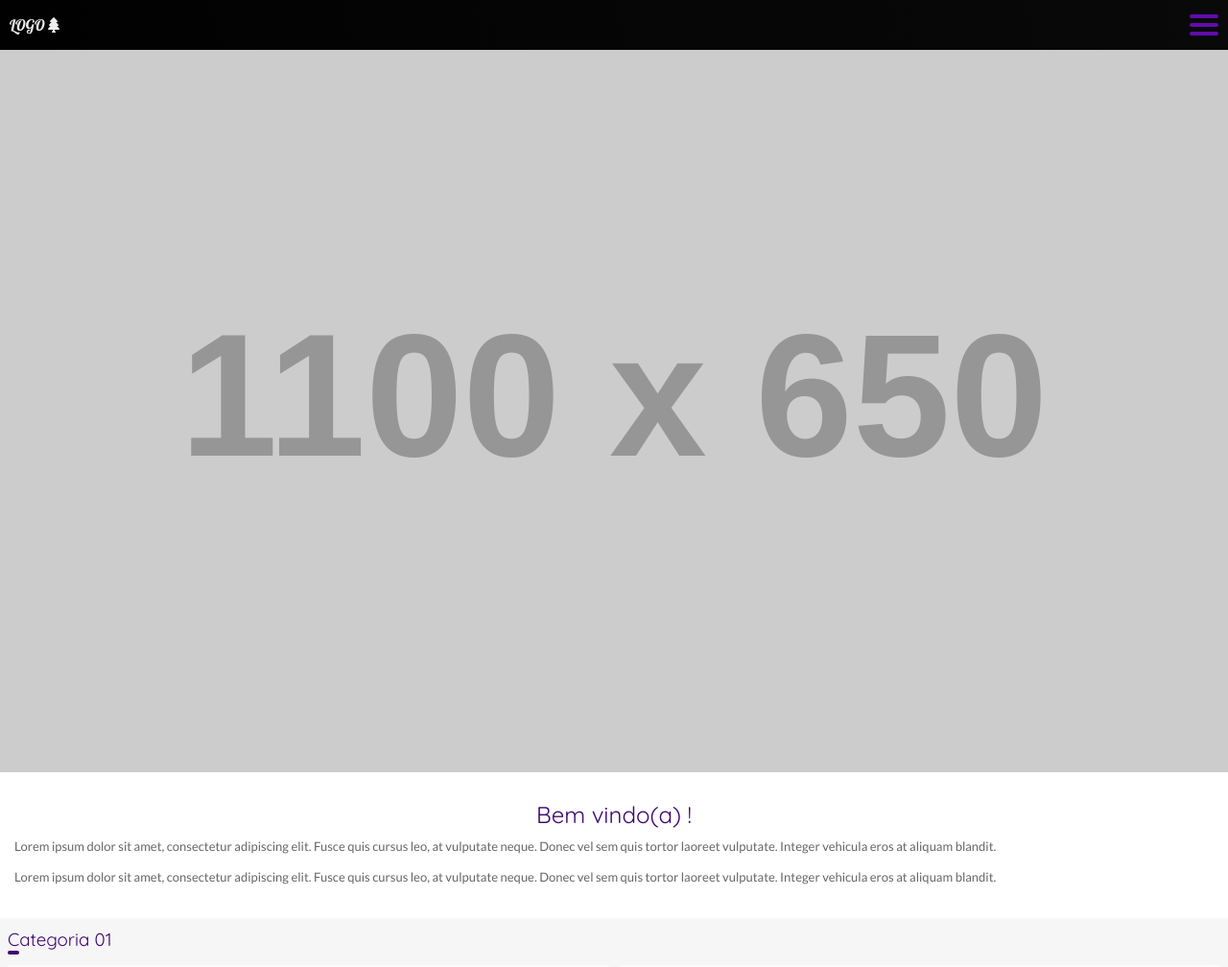
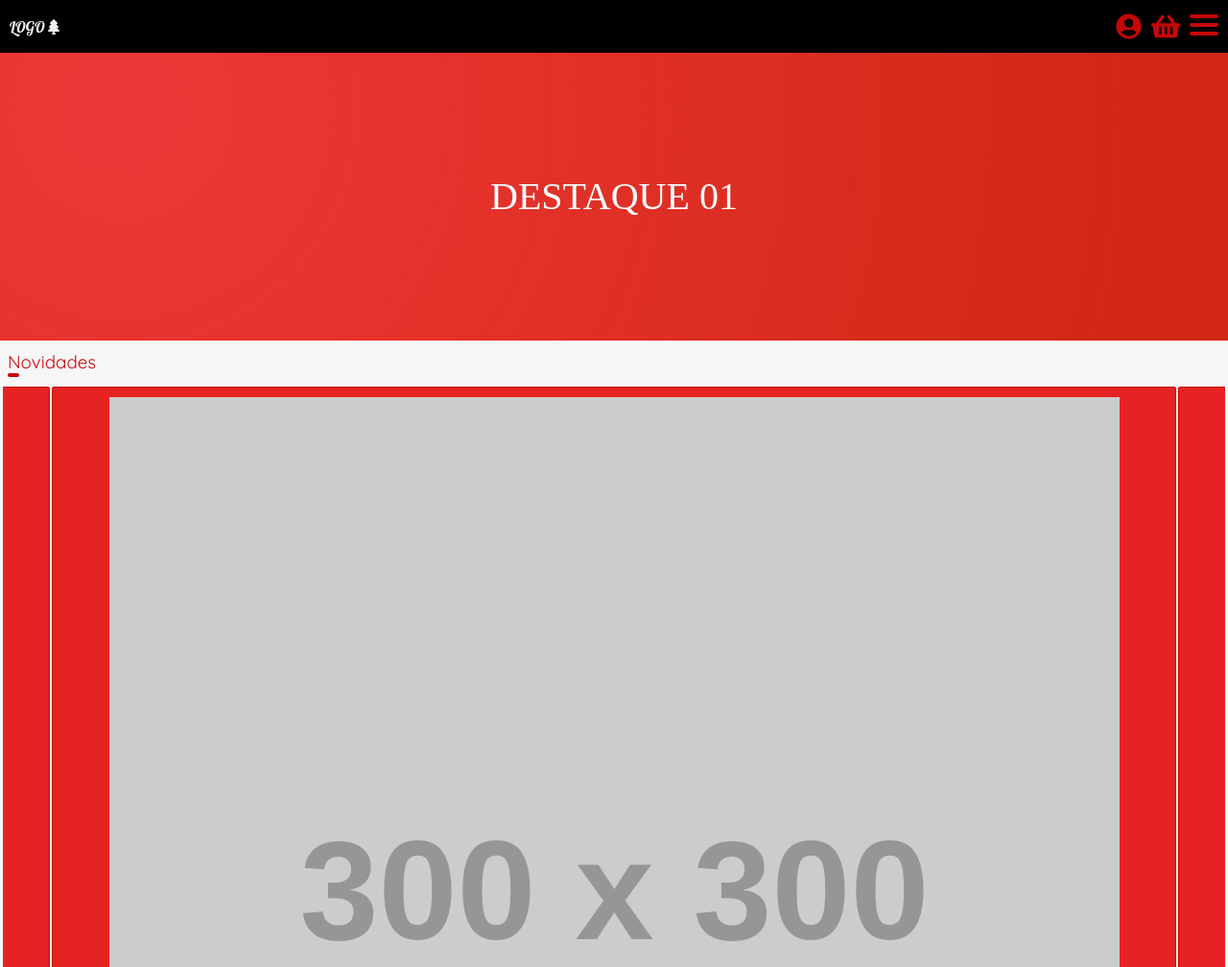
Before and after one commit to hugowm/loja, a React app: page / in a window 1280 px wide. Shown: the top 1008 px of the page at 96% size. Built offline with nearby package versions, Linux system fonts and the light colour scheme; placeholder pictures from the web are drawn by us; a web font is replaced by a local one.

Commit message:
homepage

```diff
--- a/app/components/button-menu-mobile.js
+++ b/app/components/button-menu-mobile.js
@@ -2,8 +2,8 @@ import React from 'react';
 
 export default (props) => (
     <div className={`button-menu-mobile ${props.cls}`} onClick={props.onClick}>
-        <div className="bar1"></div>
-        <div className="bar2"></div>
-        <div className="bar3"></div>
+        <div className="bar1 bar"></div>
+        <div className="bar2 bar"></div>
+        <div className="bar3 bar"></div>
     </div>
 )
--- a/app/components/header.js
+++ b/app/components/header.js
@@ -1,10 +1,10 @@
 import React from 'react';
 import { FontAwesomeIcon } from '@fortawesome/react-fontawesome';
-import { faTree } from '@fortawesome/free-solid-svg-icons';
+import { faTree, faShoppingBasket, faUserCircle } from '@fortawesome/free-solid-svg-icons';
 
 import ButtonMenuMobile from '../components/button-menu-mobile';
 import Menu from '../components/menu';
-
+import IconButton from '../components/icon-button'
 
 export default class Header extends React.Component {
     constructor(props){
@@ -27,11 +27,15 @@ export default class Header extends React.Component {
     render(){
         return (
             <header className="header-site-mobile">
-                <div className="top-mobile">
+                <div className={this.state.menuOpened ? 'top-mobile change' : 'top-mobile'}>
                     <div>
                         LOGO <FontAwesomeIcon icon={faTree}  />
                     </div>
-                    <ButtonMenuMobile onClick={this.openCloseMenu} cls={this.state.menuOpened ? 'change' : ''} />
+                    <div className="buttons">
+                        <IconButton cls="button-account" icon={faUserCircle} onClick={()=>{}} />
+                        <IconButton cls="button-cart" icon={faShoppingBasket} onClick={()=>{}} />
+                        <ButtonMenuMobile onClick={this.openCloseMenu} cls={this.state.menuOpened ? 'change' : ''} />
+                    </div>
                 </div>
                 <Menu cls={this.state.menuOpened ? '' : 'closed'} />
             </header>
--- a/app/pages/hompage.js
+++ b/app/pages/hompage.js
@@ -7,27 +7,26 @@ export default class HomePage extends React.Component {
         return (
             <div className="home-page">
                 <Slider dots={false} infinite={true} autoplay={true} autoplaySpeed={5000} speed={500} slidesToShow={1} slidesToScroll={1} arrows={false}>
-                    <img src="https://via.placeholder.com/1100x650/FEE/666?text=IMAGEM+01" />
-                    <img src="https://via.placeholder.com/1100x650/EEF/999?text=IMAGEM+02" />
-                    <img src="https://via.placeholder.com/1100x650/FEE/666?text=IMAGEM+03" />
-                    <img src="https://via.placeholder.com/1100x650/EEF/999?text=IMAGEM+04" />
-                    <img src="https://via.placeholder.com/1100x650/FEE/666?text=IMAGEM+05" />
-                    <img src="https://via.placeholder.com/1100x650/EEF/999?text=IMAGEM+06" />
+                    {/* <img src="https://via.placeholder.com/1100x650/E72222/000?text=BANNER+01" />
+                    <img src="https://via.placeholder.com/1100x650/000/E72222?text=BANNER+02" />
+                    <img src="https://via.placeholder.com/1100x650/E72222/000?text=BANNER+03" /> */}
+                    <div className="bannerTop">
+                        DESTAQUE 01
+                    </div>
+                    <div className="bannerTop b2">
+                        DESTAQUE 02
+                    </div>
+                    <div className="bannerTop b3">
+                        DESTAQUE 03
+                    </div>
+                    <div className="bannerTop b4">
+                        DESTAQUE 04
+                    </div>
                 </Slider>
 
-                <section className="section text01">
-                    <h1>Bem vindo(a) !</h1>
-                    <p>
-                        Lorem ipsum dolor sit amet, consectetur adipiscing elit. Fusce quis cursus leo, at vulputate neque. Donec vel sem quis tortor laoreet vulputate. Integer vehicula eros at aliquam blandit.
-                        <br />
-                        <br />
-                        Lorem ipsum dolor sit amet, consectetur adipiscing elit. Fusce quis cursus leo, at vulputate neque. Donec vel sem quis tortor laoreet vulputate. Integer vehicula eros at aliquam blandit.
-                    </p>
-                </section>
-
                 <section className="section categoria01">
-                    <h3>Categoria 01</h3>
-                    <Slider dots={false} infinite={true} autoplay={true} autoplaySpeed={4000} speed={500} slidesToShow={2} slidesToScroll={1} arrows={false}>
+                    <h3>Novidades</h3>
+                    <Slider dots={false} infinite={true} autoplay={false} autoplaySpeed={4000} speed={500} slidesToShow={1} centerMode={true} slidesToScroll={1} arrows={false}>
                         <ProductShowcase cls="item-slider-2-home" image="https://via.placeholder.com/300x300/EEF/999?text=PRODUTO+01" name="Produto 01" description="Lorem ipsum dolor sit amet, consectetur adipiscing elit. Mauris viverra, mauris lobortis luctus suscipit." price="R$60,00" />
                         <ProductShowcase cls="item-slider-2-home" image="https://via.placeholder.com/300x300/FEE/666?text=PRODUTO+02" name="Produto 02" description="Lorem ipsum dolor sit amet, consectetur adipiscing elit. Mauris viverra, mauris lobortis luctus suscipit." price="R$80,00" />
                         <ProductShowcase cls="item-slider-2-home" image="https://via.placeholder.com/300x300/EEF/999?text=PRODUTO+03" name="Produto 03" description="Lorem ipsum dolor sit amet, consectetur adipiscing elit. Mauris viverra, mauris lobortis luctus suscipit." price="R$90,00" />
@@ -42,7 +41,7 @@ export default class HomePage extends React.Component {
 
                 <section className="section categoria01">
                     <h3>Categoria 02</h3>
-                    <Slider dots={false} infinite={true} autoplay={true} autoplaySpeed={2500} speed={500} slidesToShow={2} slidesToScroll={1} arrows={false}>
+                    <Slider dots={false} infinite={true} autoplay={false} autoplaySpeed={2500} speed={500} slidesToShow={2} slidesToScroll={1} arrows={false}>
                         <ProductShowcase cls="item-slider-2-home" image="https://via.placeholder.com/300x300/EEF/999?text=PRODUTO+01" name="Produto 01" description="Lorem ipsum dolor sit amet, consectetur adipiscing elit. Mauris viverra, mauris lobortis luctus suscipit." price="R$60,00" />
                         <ProductShowcase cls="item-slider-2-home" image="https://via.placeholder.com/300x300/FEE/666?text=PRODUTO+02" name="Produto 02" description="Lorem ipsum dolor sit amet, consectetur adipiscing elit. Mauris viverra, mauris lobortis luctus suscipit." price="R$80,00" />
                         <ProductShowcase cls="item-slider-2-home" image="https://via.placeholder.com/300x300/EEF/999?text=PRODUTO+03" name="Produto 03" description="Lorem ipsum dolor sit amet, consectetur adipiscing elit. Mauris viverra, mauris lobortis luctus suscipit." price="R$90,00" />
--- a/app/styles/style.css
+++ b/app/styles/style.css
@@ -1,6 +1,6 @@
 @import url("slick.css");
 @import url("slick-theme.css");
-@import url('https://fonts.googleapis.com/css?family=Lobster|Lato|Quicksand&display=swap');
+@import url('https://fonts.googleapis.com/css?family=Lobster|Lato|Quicksand|Baloo+Bhai&display=swap');
 
 * {
     margin: 0px;
@@ -28,7 +28,7 @@ h3::after{
     width: 12px;
     border-radius: 10px;
     height: 4px;
-    background-color: #3E0470;
+    background-color: #c60707;
 }
 
 .header-site-mobile .top-mobile {
@@ -36,20 +36,43 @@ h3::after{
     justify-content: space-between;
     padding: 10px;
     align-items: center;
-    background: linear-gradient(75deg, #010101, #090909);
+    background-color: #000;
     color:#EEE;
     font-family: 'Lobster', cursive;
     position: fixed;
     width: calc(100% - 20px);
     z-index: 99;
     top:0;
+    transition: 0.4s;
 }
 
-.button-menu-mobile .bar1, .button-menu-mobile .bar2, .button-menu-mobile .bar3 {
+.header-site-mobile .top-mobile.change {
+    background-color: #c60707
+}
+
+.header-site-mobile .top-mobile .buttons {
+    display: flex;
+    justify-content: space-between;
+}
+.header-site-mobile .top-mobile .buttons > button {
+    background: none;
+    border: none;
+    color: #c60707;
+    transition: 0.4s;
+    font-size: 27px;
+    margin: 4px 10px 0 0;
+}
+.header-site-mobile .top-mobile.change .buttons > button {
+    color: #FFF;
+}
+.header-site-mobile .top-mobile .buttons .button-cart {
+    margin-top: 3px;
+}
+.button-menu-mobile .bar {
     width: 30px;
     height: 4px;
     border-radius: 3px;
-    background-color: #620CAC;
+    background-color: #c60707;
     margin: 5px 0;
     transition: 0.4s;
 }
@@ -68,13 +91,18 @@ h3::after{
 transform: rotate(45deg) translate(-8px, -8px);
 }
 
+.button-menu-mobile.change .bar {
+    background-color: #FFF;
+}
+
 .menu {
-    height: 300px;
-    background: linear-gradient(75deg, #010101, #090909);
+    height: 100%;
+    /*background: linear-gradient(75deg, #010101, #090909);*/
+    background: #c60707;
     position: fixed;
     z-index: 999;
     width: 100%;
-    top: 52px;
+    top: 55px;
     transition: 0.4s;
 }
 
@@ -83,7 +111,31 @@ transform: rotate(45deg) translate(-8px, -8px);
 }
 
 .home-page {
-    margin-top:49px;
+    margin-top:55px;
+}
+.home-page .bannerTop {
+    width:100%;
+    height: 300px;
+    background-image: radial-gradient( circle farthest-corner at 10% 20%,  rgba(238,56,56,1) 0%, rgba(206,21,0,0.92) 90.1% );
+    font-family: 'Baloo Bhai', cursive;
+    line-height: 300px;
+    text-align: center;
+    font-size: 40px;
+    color: #FFF;
+}
+
+.home-page .b2 {
+    background-image: linear-gradient( 359.3deg,  rgba(196,214,252,1) 1%, rgba(187,187,187,0) 70.9% );
+    color:#111
+}
+
+.home-page .b3 {
+    background-image: radial-gradient( circle farthest-corner at 10.6% 22.1%,  rgba(206,18,18,1) 0%, rgba(122,21,21,1) 100.7% );
+}
+
+.home-page .b4 {
+    background-image: radial-gradient( circle 328px at 2.9% 15%,  rgba(191,224,251,1) 0%, rgba(232,233,251,1) 25.8%, rgba(252,239,250,1) 50.8%, rgba(234,251,251,1) 77.6%, rgba(240,251,244,1) 100.7% );
+    color:#111
 }
 
 .section {
@@ -113,12 +165,13 @@ transform: rotate(45deg) translate(-8px, -8px);
 
 .section.categoria01 > h3 {
     padding: 10px 5px;
-    color: #3E0470
+    color: #c60707
 }
 .categoria01 .item-slider-2-home {
-    background: rgba(255,255,255,.7);
-    border: 1px solid #F6F6F6;
-    border-radius: 10px;
+    background: #E72222;
+    border: 1px solid #c60707;
+    border-radius: 2px;
+    margin: 0 1px;
 }
 
 .categoria01 .item-slider-2-home h5 {
```
